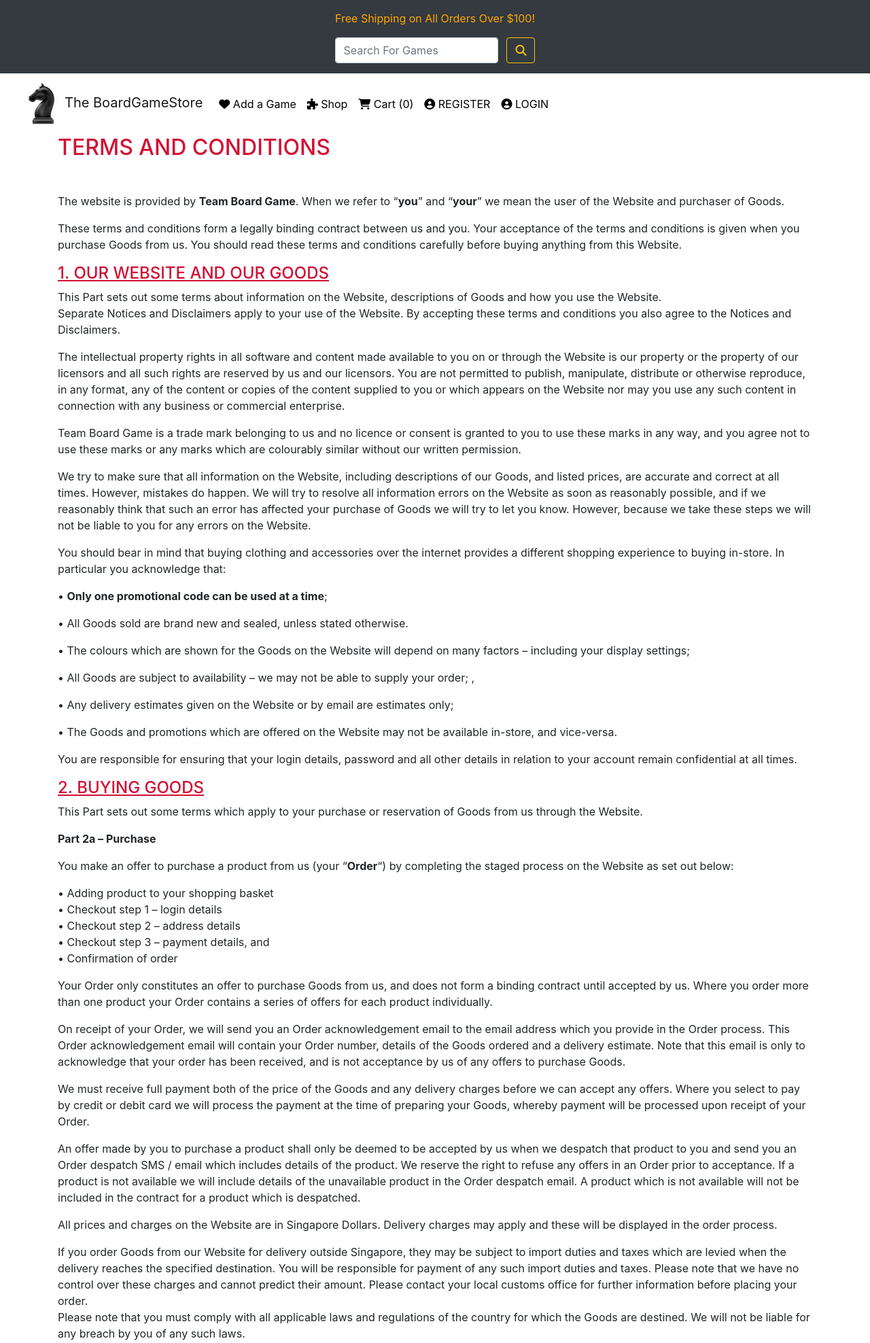
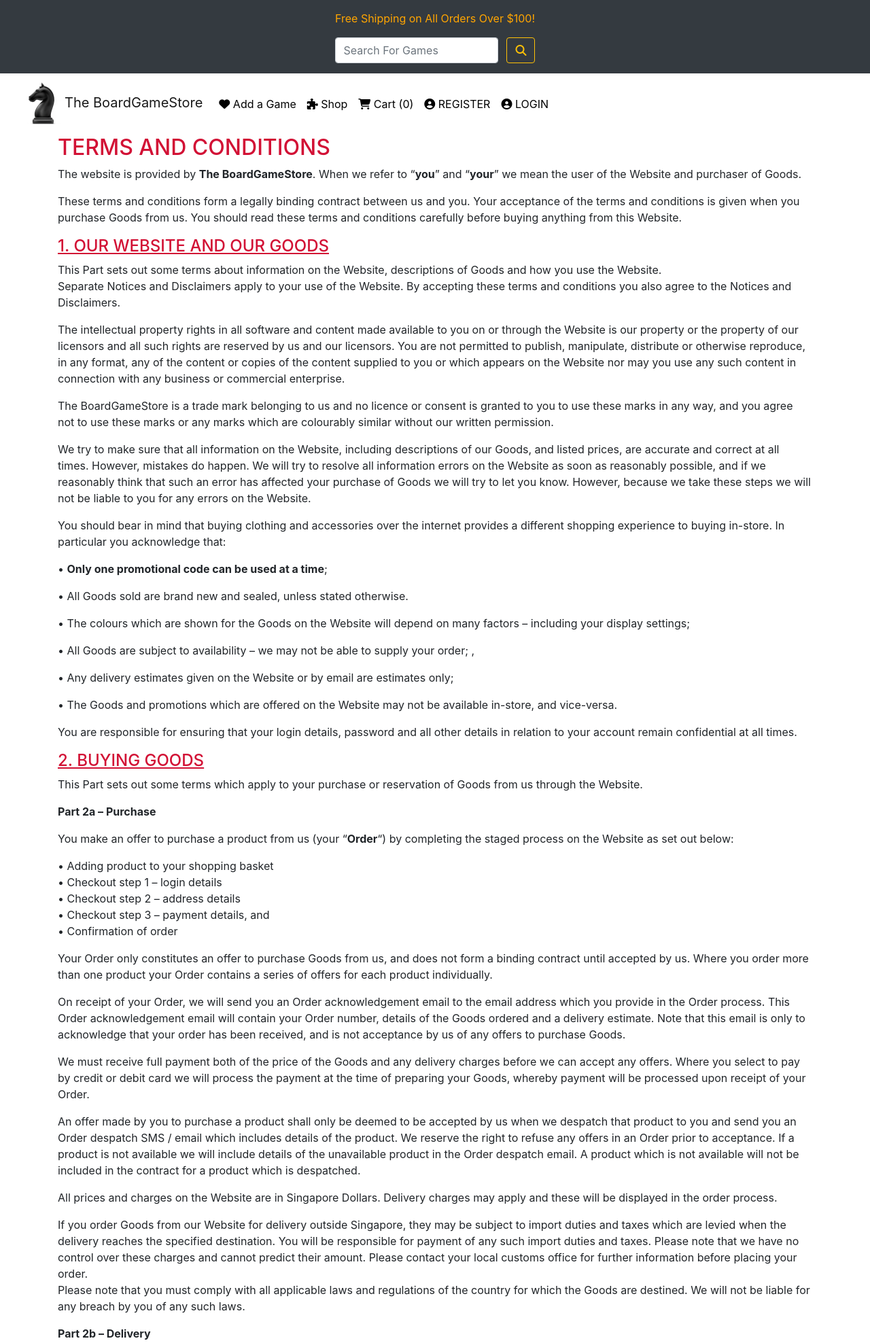
Before and after one commit to Paddlepop25/codeinstitute-boardgame-store, a Django app: page /info_pages/terms_and_conditions/ in a window 1280 px wide. Shown: the top 1976 px of the page at 68% size. Run offline with Django 3.2, Linux system fonts and the light colour scheme; parts of the project's set-up code (start-up, migrations or seed data) failed here and were passed over; some libraries are stand-ins or nearby versions.

Commit message:
styled terms and conditions page

```diff
--- a/info_pages/templates/info_pages/terms_and_conditions.template.html
+++ b/info_pages/templates/info_pages/terms_and_conditions.template.html
@@ -2,15 +2,16 @@
 {% block title %} Terms & Conditions {% endblock %}
 
 {% block content %}
+<div class="terms_conditions">
 <h2><span style="color: #d21135;">TERMS AND CONDITIONS</span></h2>
-<p>&nbsp;</p>
-<p>The website is provided by <strong>Team Board Game</strong>. When we refer to &#8220;<strong>you</strong>&#8221; and &#8220;<strong>your</strong>&#8221; we mean the user of the Website and purchaser of Goods.</p>
+
+<p>The website is provided by <strong>The BoardGameStore</strong>. When we refer to &#8220;<strong>you</strong>&#8221; and &#8220;<strong>your</strong>&#8221; we mean the user of the Website and purchaser of Goods.</p>
 <p>These terms and conditions form a legally binding contract between us and you. Your acceptance of the terms and conditions is given when you purchase Goods from us. You should read these terms and conditions carefully before buying anything from this Website.</p>
 <h4><span style="text-decoration: underline;"><span style="color: #d21135; text-decoration: underline;">1. OUR WEBSITE AND OUR GOODS</span></span></h4>
 <p>This Part sets out some terms about information on the Website, descriptions of Goods and how you use the Website.<br />
 Separate Notices and Disclaimers apply to your use of the Website. By accepting these terms and conditions you also agree to the Notices and Disclaimers.</p>
 <p>The intellectual property rights in all software and content made available to you on or through the Website is our property or the property of our licensors and all such rights are reserved by us and our licensors. You are not permitted to publish, manipulate, distribute or otherwise reproduce, in any format, any of the content or copies of the content supplied to you or which appears on the Website nor may you use any such content in connection with any business or commercial enterprise.</p>
-<p>Team Board Game is a trade mark belonging to us and no licence or consent is granted to you to use these marks in any way, and you agree not to use these marks or any marks which are colourably similar without our written permission.</p>
+<p>The BoardGameStore is a trade mark belonging to us and no licence or consent is granted to you to use these marks in any way, and you agree not to use these marks or any marks which are colourably similar without our written permission.</p>
 <p>We try to make sure that all information on the Website, including descriptions of our Goods, and listed prices, are accurate and correct at all times. However, mistakes do happen. We will try to resolve all information errors on the Website as soon as reasonably possible, and if we reasonably think that such an error has affected your purchase of Goods we will try to let you know. However, because we take these steps we will not be liable to you for any errors on the Website.</p>
 <p>You should bear in mind that buying clothing and accessories over the internet provides a different shopping experience to buying in-store. In particular you acknowledge that:</p>
 <p>• <strong>Only one promotional code can be used at a time</strong>;</p>
@@ -38,7 +39,7 @@ Separate Notices and Disclaimers apply to your use of the Website. By accepting
 Please note that you must comply with all applicable laws and regulations of the country for which the Goods are destined. We will not be liable for any breach by you of any such laws.</p>
 <p><strong>Part 2b &#8211; Delivery</strong></p>
 <p>We currently offer the delivery options only on working days, i.e. days when the bank is open.</p>
-<p>We endeavour to ensure that the Products that you order are provided by the agreed delivery date and where applicable time, however, delays are occasionally inevitable due to unforeseen circumstances. Neither Team Board Game nor our nominated carrier shall be under any liability for any delay or failure to deliver the Products within the estimated time frame.</p>
+<p>We endeavour to ensure that the Products that you order are provided by the agreed delivery date and where applicable time, however, delays are occasionally inevitable due to unforeseen circumstances. Neither The BoardGameStore nor our nominated carrier shall be under any liability for any delay or failure to deliver the Products within the estimated time frame.</p>
 <p>Risk of loss and damage of Products passes to you on the date and time of delivery of the Products.<br />
 We ship to any Singapore address, except from restricted areas, Tuas and Jurong Island.</p>
 <h4><span style="text-decoration: underline; color: #d21135;">3. RETURNING GOODS</span></h4>
@@ -46,14 +47,14 @@ We ship to any Singapore address, except from restricted areas, Tuas and Jurong
 <p>When we deliver your Goods to you, all Goods are brand new and sealed. Should you choose to return the Goods, it must be in its brand new and sealed state.</p>
 <p>You must then, within one week of receiving the Goods, using the following method:</p>
 <ul>
-<li>sending an email to admin@teamboardgame.com with the description of game that you are returning and we will send a representative to collect your Goods. Delivery rates apply.</li>
+<li>sending an email to admin@theboardgamestore.com with the description of game that you are returning and we will send a representative to collect your Goods. Delivery rates apply.</li>
 </ul>
 <p>We will refund to the initial payment method chosen (Cash, Bank Transfer etc..) the price paid for the Goods returned, less the delivery costs, within one working week upon receiving</p>
-<p>Should the Goods be opened and minor defects such as crumpled pages, chipped components be found, we are unable to refund as these defects come directly from manufacturer. If you are unsure what defines a minor defect, you must take a picture of said defected item and email to admin@teamboardgame.com. We would then determine on our own end and get back to you within 1 working day.</p>
+<p>Should the Goods be opened and minor defects such as crumpled pages, chipped components be found, we are unable to refund as these defects come directly from manufacturer. If you are unsure what defines a minor defect, you must take a picture of said defected item and email to admin@theboardgamestore.com. We would then determine on our own end and get back to you within 1 working day.</p>
 <p>Should the Goods be opened and major defects such as missing game board, missing cards be found, you may choose 2 courses of actions, within 1 working week from purchase.</p>
 <ul>
-<li>Sending us the Goods for an exchange by contacting us at admin@teamboardgame.com. If we do not have the Goods in stock, it might take 1 working week for us to get the Goods from the manufacturer.</li>
-<li>A 50% refund from Team Board Game. Contact us at admin@teamboardgame.com and we will send a representative to collect your Goods. Delivery rates apply.</li>
+<li>Sending us the Goods for an exchange by contacting us at admin@theboardgamestore.com. If we do not have the Goods in stock, it might take 1 working week for us to get the Goods from the manufacturer.</li>
+<li>A 50% refund from The BoardGameStore. Contact us at admin@theboardgamestore.com and we will send a representative to collect your Goods. Delivery rates apply.</li>
 </ul>
 <p><strong><span style="text-decoration: underline;"><span style="color: #d21135; text-decoration: underline;">4. T&amp;CS RELATING TO US AND YOU</span></span></strong></p>
 <p>This Part 4 sets out some general terms that govern our relationship with you and purchases by you.</p>
@@ -63,11 +64,9 @@ We ship to any Singapore address, except from restricted areas, Tuas and Jurong
 <p>These terms and conditions set out the entire agreement between you and us in respect of the sale, purchase and use of the Goods. They supersede any previous agreement or understanding in relation to the subject matter hereof. They may only be varied where separately agreed in writing between you and us.<br />
 If any provision of these terms and conditions is held by any competent authority to be invalid or unenforceable in whole or in part, the validity of the other provisions (and the remainder of the provision in question) shall be unaffected.</p>
 <p><strong><span style="text-decoration: underline;"><span style="color: #d21135; text-decoration: underline;">5. Collection of Personal Data</span></span></strong></p>
-<p>Team Board Game protects the privacy of every customer. For more information, refer to Team Board Game Personal Data Protection Policy.</p>
+<p>The BoardGameStore protects the privacy of every customer. For more information, refer to The BoardGameStore Personal Data Protection Policy.</p>
 <p>Save to the extent that you exercise your right as a consumer to bring an action in or rely on the laws of your country of domicile, the interpretation, construction, effect and enforceability of these terms and conditions shall be governed by Singapore Law, and you and we agree to submit to the non-exclusive jurisdiction of Singapore courts for the determination of disputes.</p>
 <p>We reserve the right to change the terms and conditions under which the Website and the Goods are provided. Any such change in terms and conditions will be effective to all new orders once included in the text of these terms and conditions and published on the Website. You should check the terms and conditions posted on the Website periodically to ensure that you are aware of and comply with the current version.<br />
-If you have any questions about the terms and conditions, the Goods or the Website please <a title="contact us" href="http://www.teamboardgame.com/contact-us">contact us.</a></p>
-<p>&nbsp;</p>
-<p>&nbsp;</p>
-
+If you have any questions about the terms and conditions, the Goods or the Website please <a style="color:orange; text-decoration: none;" title="contact us" href="{% url 'contact_us' %}">contact us.</a></p>
+</div>
 {% endblock %}
--- a/info_pages/urls.py
+++ b/info_pages/urls.py
@@ -1,7 +1,8 @@
 from django.urls import path
-from .views import terms_and_conditions, privacy_policy, refund_policy
+from .views import contact_us, terms_and_conditions, privacy_policy, refund_policy
 
 urlpatterns = [
+    path('contact_us/', contact_us, name="contact_us"),
     path('terms_and_conditions/', terms_and_conditions, name="terms_and_conditions"),
     path('privacy_policy/', privacy_policy, name="privacy_policy"),
     path('refund_policy/', refund_policy, name="refund_policy")
--- a/info_pages/views.py
+++ b/info_pages/views.py
@@ -1,6 +1,9 @@
 from django.shortcuts import render
 
 # Create your views here.
+def contact_us(request):
+    return render(request, "info_pages/contact_us.template.html")
+
 def terms_and_conditions(request):
     return render(request, "info_pages/terms_and_conditions.template.html")
 
--- a/static/styles/styles.css
+++ b/static/styles/styles.css
@@ -339,7 +339,6 @@ body {
     width: 80%;
 }
 
-
 /*Footer*/
 .footer {
     margin-top: 5rem;
--- a/templates/base.html
+++ b/templates/base.html
@@ -109,7 +109,7 @@
       <div class="row bg-light">
           <div class="company_links">
             <ul>
-              <a href="">
+              <a href="{% url 'contact_us' %}">
                 <li>Contact Us</li>
               </a>
               <a href="{% url 'terms_and_conditions' %}">
```
Also changed, not shown: info_pages/templates/info_pages/contact_us.template.html (added, +8 -0 lines).
